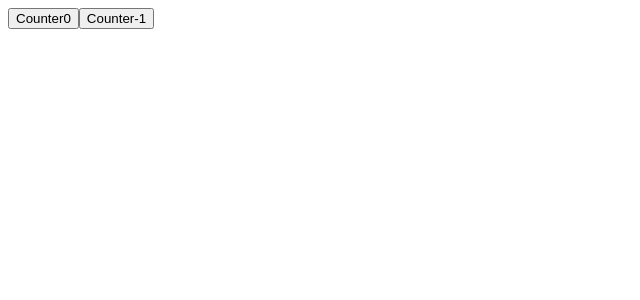
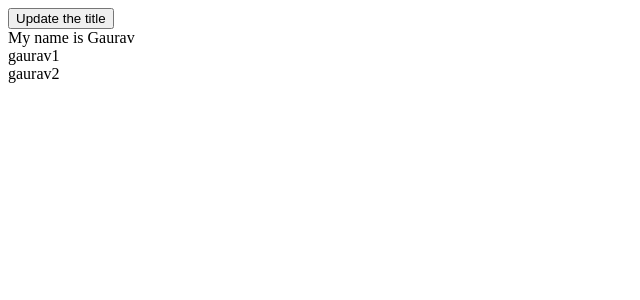
Before and after one commit to gauravsaini02/frontendBasics, a React (Vite) app: page / in a window 1280 px wide. Shown: the top 300 px of the page, without its empty margins (0-640 px from the left). Built offline with nearby package versions, Linux system fonts and the light colour scheme.

Commit message:
minimize rendering by pushing the state down

```diff
--- a/src/App.jsx
+++ b/src/App.jsx
@@ -3,37 +3,42 @@ import reactLogo from './assets/react.svg'
 import viteLogo from '/vite.svg'
 import './App.css'
 
-let state = {
-  count:0
+// minimise rerendering by pushing the state down
+
+function App() {
+
+
+
+
+
+  return (
+        <div>
+            <HeaderWithButton></HeaderWithButton>
+            <Header title="gaurav1"></Header>
+            <Header title="gaurav2"></Header>
+        </div>
+
+  )
+
 }
 
-function App() {
-  const [count, setCount] = useState(0);
+function HeaderWithButton(){
+    const [title, setTitle] = useState("My name is Gaurav");
+    function updateTitle(){
 
-  function clickhandler(){
-    setCount(count+1);
-
-  }
-
-  return (
-
-    <div>
-        <CustomButton count={count} setCount={setCount}></CustomButton>
-        <CustomButton count={count-1} setCount={setCount}></CustomButton>
-    </div>
-  )
-
-  // component
-
-  function CustomButton(props){
-
-    function onclickhandler(){
-      props.setCount(props.count+1);
+        setTitle("my name is" + Math.random())
     }
 
-    return(
-      <button onClick={onclickhandler} > Counter{props.count}</button>
-    )
+    return <div>
+        <button onClick={updateTitle}>Update the title</button>
+        <Header title={title}></Header>
+
+    </div>
 }
+
+function Header({title}){
+    return <div>{title}</div>
 }
+
+
 export default App
```
Also changed, not shown: src/App1.jsx (added, +41 -0 lines).
